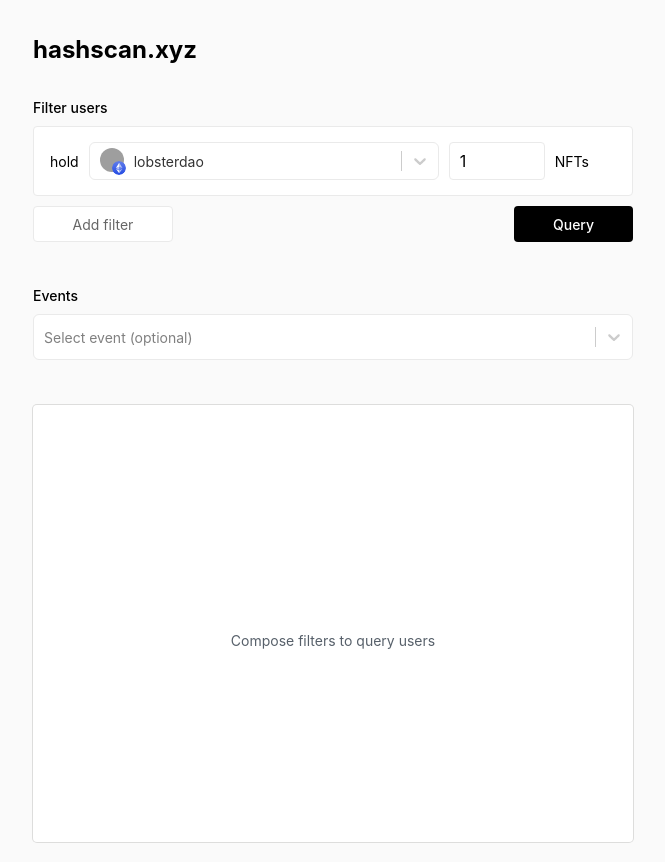
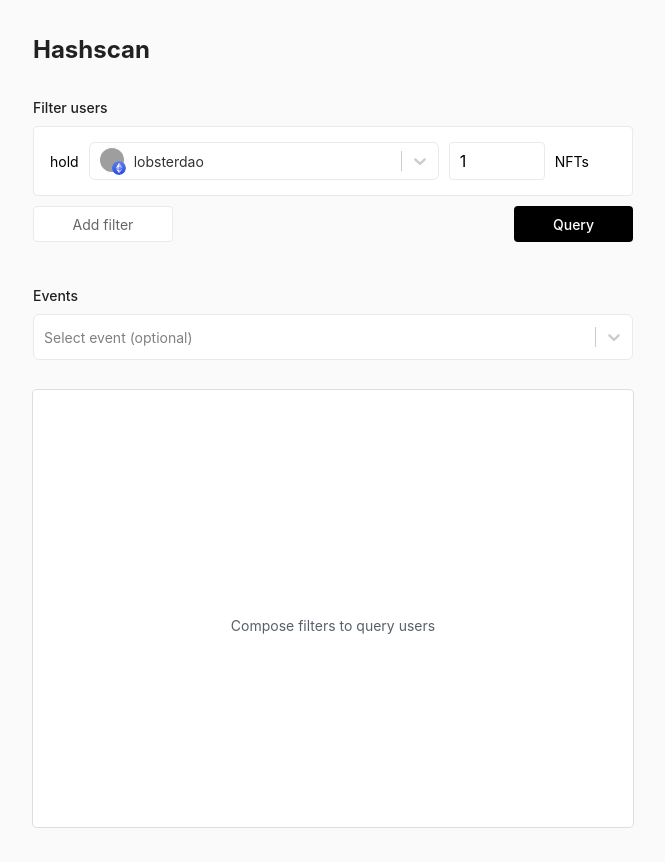
Before and after one commit to maamalama/frontend, a Next.js app: page / in a window 1280 px wide. Shown: the whole page, without its empty margins (307-972 px from the left). Built offline with nearby package versions, Linux system fonts and the light colour scheme; grey boxes are pictures that could not be loaded.

Commit message:
UI fixes and logo

```diff
--- a/data/collections.ts
+++ b/data/collections.ts
@@ -22,6 +22,27 @@
     symbol: 'BAYC',
     logo: 'https://etherscan.io/token/images/boredapeyc_32.png',
     chainId: ChainId.ETH
+  },
+  {
+    address: '0x7Bd29408f11D2bFC23c34f18275bBf23bB716Bc7',
+    label: 'Meebits',
+    symbol: '⚇',
+    chainId: ChainId.ETH,
+    logo: 'https://etherscan.io/token/images/meebits_32.png'
+  },
+  {
+    address: '0xa5f1ea7df861952863df2e8d1312f7305dabf215',
+    label: 'ZED Run',
+    symbol: 'ZED',
+    chainId: ChainId.MATIC,
+    logo: 'https://etherscan.io/token/images/zedrun_128b.png'
+  },
+  {
+    address: '0x7c885c4bfd179fb59f1056fbea319d579a278075',
+    label: 'Royal LDAs',
+    symbol: '',
+    chainId: ChainId.MATIC,
+    logo: 'https://lh3.googleusercontent.com/UB1LDoe50XlszRwIUb3KS226G8Xzx_wSyPI26dWhD5LUEITInjw63JGt39Y4SoE0gqQiZuMaieUUCmQS2jAHn1TwVgX_qkEPpws4=s130'
   },
   // {
   //   address: '0x86935F11C86623deC8a25696E1C19a8659CbF95d',
@@ -51,26 +72,5 @@
     symbol: 'COOL',
     logo: 'https://etherscan.io/token/images/coolcatsnft_32.png',
     chainId: ChainId.ETH
-  },
-  {
-    address: '0xa5f1ea7df861952863df2e8d1312f7305dabf215',
-    label: 'ZED Run',
-    symbol: 'ZED',
-    chainId: ChainId.MATIC,
-    logo: 'https://etherscan.io/token/images/zedrun_128b.png'
-  },
-  {
-    address: '0x7c885c4bfd179fb59f1056fbea319d579a278075',
-    label: 'Royal LDAs',
-    symbol: '',
-    chainId: ChainId.MATIC,
-    logo: 'https://lh3.googleusercontent.com/UB1LDoe50XlszRwIUb3KS226G8Xzx_wSyPI26dWhD5LUEITInjw63JGt39Y4SoE0gqQiZuMaieUUCmQS2jAHn1TwVgX_qkEPpws4=s130'
-  },
-  {
-    address: '0x7Bd29408f11D2bFC23c34f18275bBf23bB716Bc7',
-    label: 'Meebits',
-    symbol: '⚇',
-    chainId: ChainId.ETH,
-    logo: 'https://etherscan.io/token/images/meebits_32.png'
   }
 ]
--- a/global.css
+++ b/global.css
@@ -23,4 +23,5 @@
   --radius: 4px;
   --border: 1px solid #eaeaea;
   --blue: #2684ff;
+  --fg: #212124;
 }
--- a/pages/_app.tsx
+++ b/pages/_app.tsx
@@ -1,6 +1,10 @@
 import { AppProps } from 'next/app'
 import '../global.css'
 
-const App = ({ pageProps, Component }: AppProps) => <Component {...pageProps} />
+const App = ({ pageProps, Component }: AppProps) => (
+  <>
+    <Component {...pageProps} />
+  </>
+)
 
 export default App
--- a/pages/index.module.css
+++ b/pages/index.module.css
@@ -1,6 +1,6 @@
 .heading {
   margin: 0;
-  color: black;
+  color: var(--fg);
   font-size: 24px;
   font-weight: bold;
 }
@@ -40,7 +40,7 @@
 }
 
 .h3 {
-  color: black;
+  color: var(--fg);
   font-weight: 500;
   margin: 0;
   font-size: 14px;
--- a/pages/index.tsx
+++ b/pages/index.tsx
@@ -77,11 +77,11 @@
   return (
     <>
       <header className={styles.header}>
-        <h1 className={styles.heading}>hashscan.xyz</h1>
+        <h1 className={styles.heading}>Hashscan</h1>
       </header>
       {/* {JSON.stringify(filters, null, 2)} */}
-      <main className={`${styles.column}`} style={{ gap: '45px' }}>
-        <div className={styles.column} style={{ gap: '10px' }}>
+      <main className={`${styles.column}`}>
+        <div className={styles.column} style={{ gap: '10px', marginBottom: '45px' }}>
           <h3 className={styles.h3}>Filter users</h3>
           <div className={styles.list}>
             {filters.map((filter) => {
@@ -107,7 +107,7 @@
             </button>
           </div>
         </div>
-        <div className={styles.column} style={{ gap: '10px' }}>
+        <div className={styles.column} style={{ gap: '10px', marginBottom: '30px' }}>
           <h3 className={styles.h3}>Events</h3>
           <Select
             controlStyles={{ padding: '4px 0' }}
```
Also changed, not shown: public/logo.svg (added).
